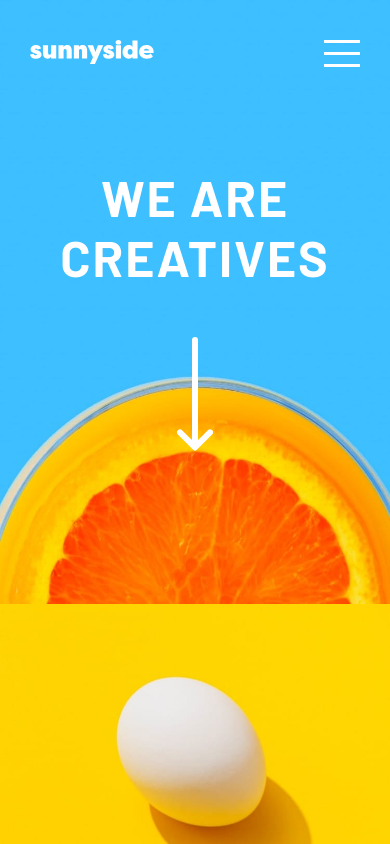
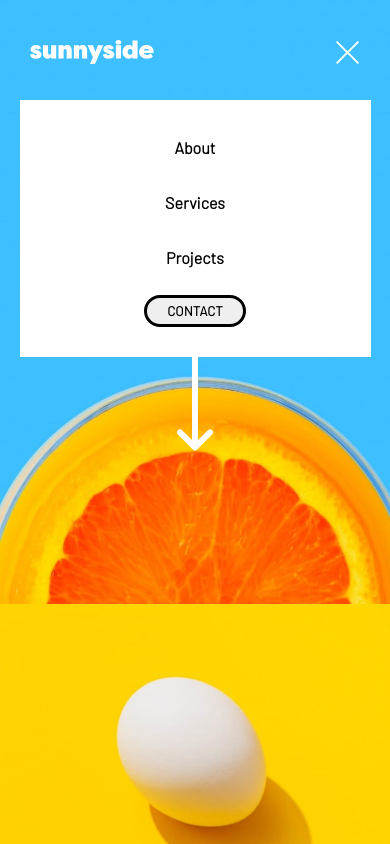
Before and after one commit to Rodri-97/sunnyside-landing-page, a plain HTML site: page index.html in a window 390 px wide. Both pictures are taken after a click on the picture 342 px from the left and 53 px from the top of the page. Shown: the top 844 px of the page. Drawn offline with Linux system fonts and the light colour scheme.

Commit message:
mobile navbar done

```diff
--- a/index.html
+++ b/index.html
@@ -16,12 +16,26 @@
           <img src="images/logo.svg" alt="Logo" class="logo">
         </div>
 
-        <div class="hamburger-container">
-          <img src="images/icon-hamburger.svg" alt="Hamburger" class="hamburger">
+        <div class="icon-container">
+          <img src="images/icon-hamburger.svg"
+               alt="Hamburger Icon"
+               class="hamburger-icon"
+               id="hamburger-icon"
+          >
+          <img src="images/icon-close.svg"
+               alt="Close Icon"
+               class="close-icon"
+               id="close-icon"
+          >
         </div>
+      </div>
 
-        <nav class="mobile-nav"></nav>
-      </div>
+      <nav class="mobile-nav" id="mobile-nav">
+        <span>About</span>
+        <span>Services</span>
+        <span>Projects</span>
+        <button>CONTACT</button>
+      </nav>
 
       <h1 class="title">WE ARE CREATIVES</h1>
 
@@ -151,5 +165,7 @@
       <img src="images/icon-pinterest.svg" alt="Pinterest Icon">
     </div>
   </footer>
+
+  <script src="script.js"></script>
 </body>
 </html>
--- /dev/null
+++ b/script.js
@@ -0,0 +1,12 @@
+const hamburgerIcon = document.getElementById("hamburger-icon");
+const closeIcon = document.getElementById("close-icon");
+const icons = [hamburgerIcon, closeIcon];
+const mobileNav = document.getElementById("mobile-nav");
+
+icons.forEach(icon => {
+    icon.addEventListener("click", () => {
+        hamburgerIcon.classList.toggle("hide");
+        closeIcon.classList.toggle("show");
+        mobileNav.classList.toggle("show");
+    });
+});
--- a/styles/sass-components/_header.scss
+++ b/styles/sass-components/_header.scss
@@ -11,14 +11,71 @@
         flex-direction: row;
         justify-content: space-between;
 
-        .hamburger-container {
+        .icon-container {
+            height: 25px;
             flex-grow: 1;
             display: flex;
             flex-direction: row;
             justify-content: end;
 
-            .hamburger {
+            .hamburger-icon, .close-icon {
                 cursor: pointer;
+            }
+
+            .close-icon {
+                display: none;
+            }
+
+            .hamburger-icon.hide {
+                display: none;
+            }
+
+            .close-icon.show {
+                display: block;
+            }
+        }
+    }
+
+    .mobile-nav {
+        display: none;
+    }
+
+    .mobile-nav.show {
+        @include flexCenter(column);
+        gap: 20px;
+        font-weight: bold;
+        background-color: white;
+        position: absolute;
+        z-index: 1;
+        top: 100px;
+        width: 90%;
+        padding-top: 30px;
+        padding-bottom: 30px;
+
+        span, button {
+            cursor: pointer;
+        }
+
+        span {
+            border: 3px solid transparent;
+            padding-top: 5px;
+            padding-bottom: 5px;
+
+            &:hover {
+                border-bottom-color: black;
+            }
+        }
+
+        button {
+            border: 3px solid black;
+            border-radius: 30px;
+            padding: 5px 20px;
+            font-weight: bold;
+
+            &:hover {
+                color: white;
+                background: orange;
+                border-color: transparent;
             }
         }
     }
```
Also changed, not shown: images/icon-close.svg (added), styles/style.css, 1 other file.
